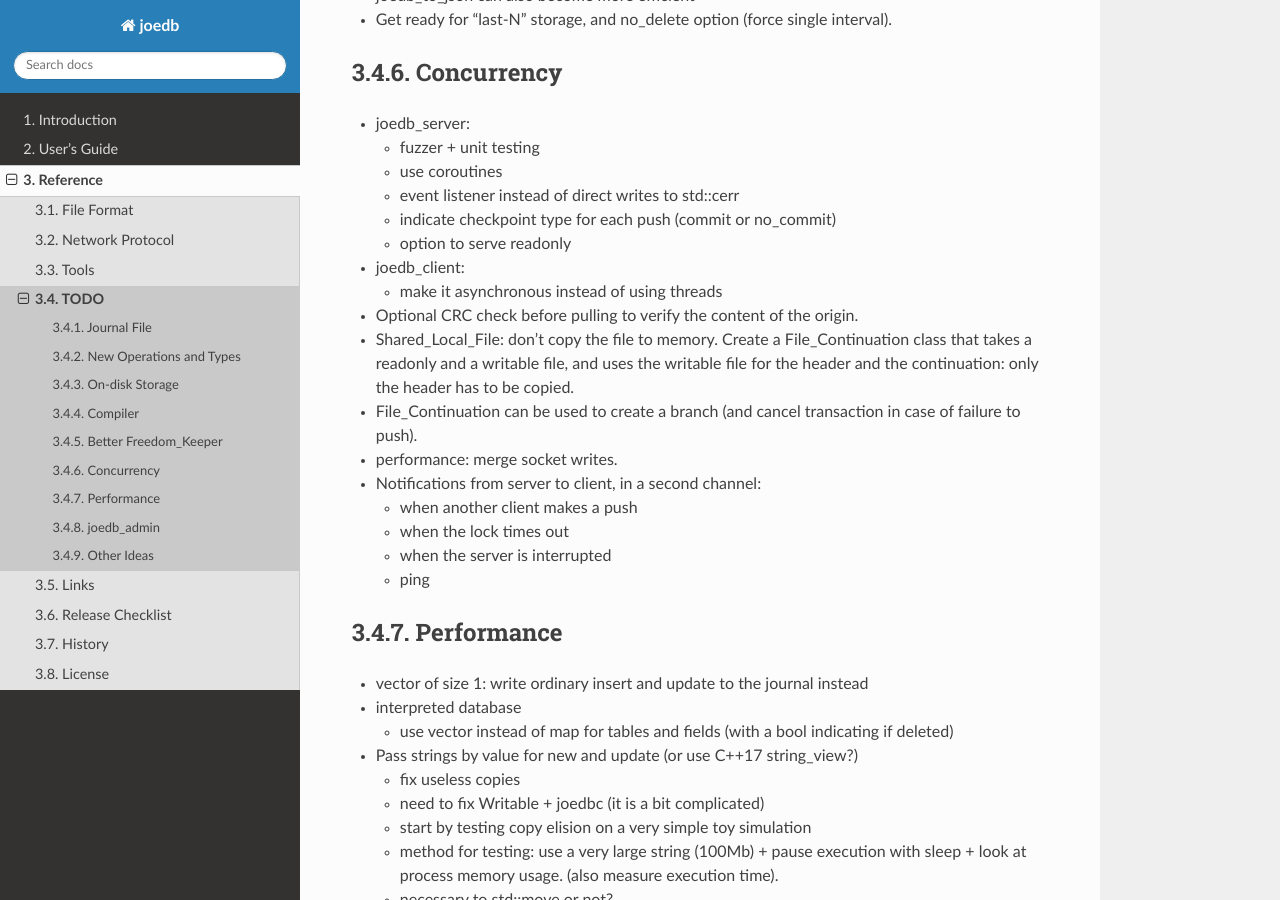
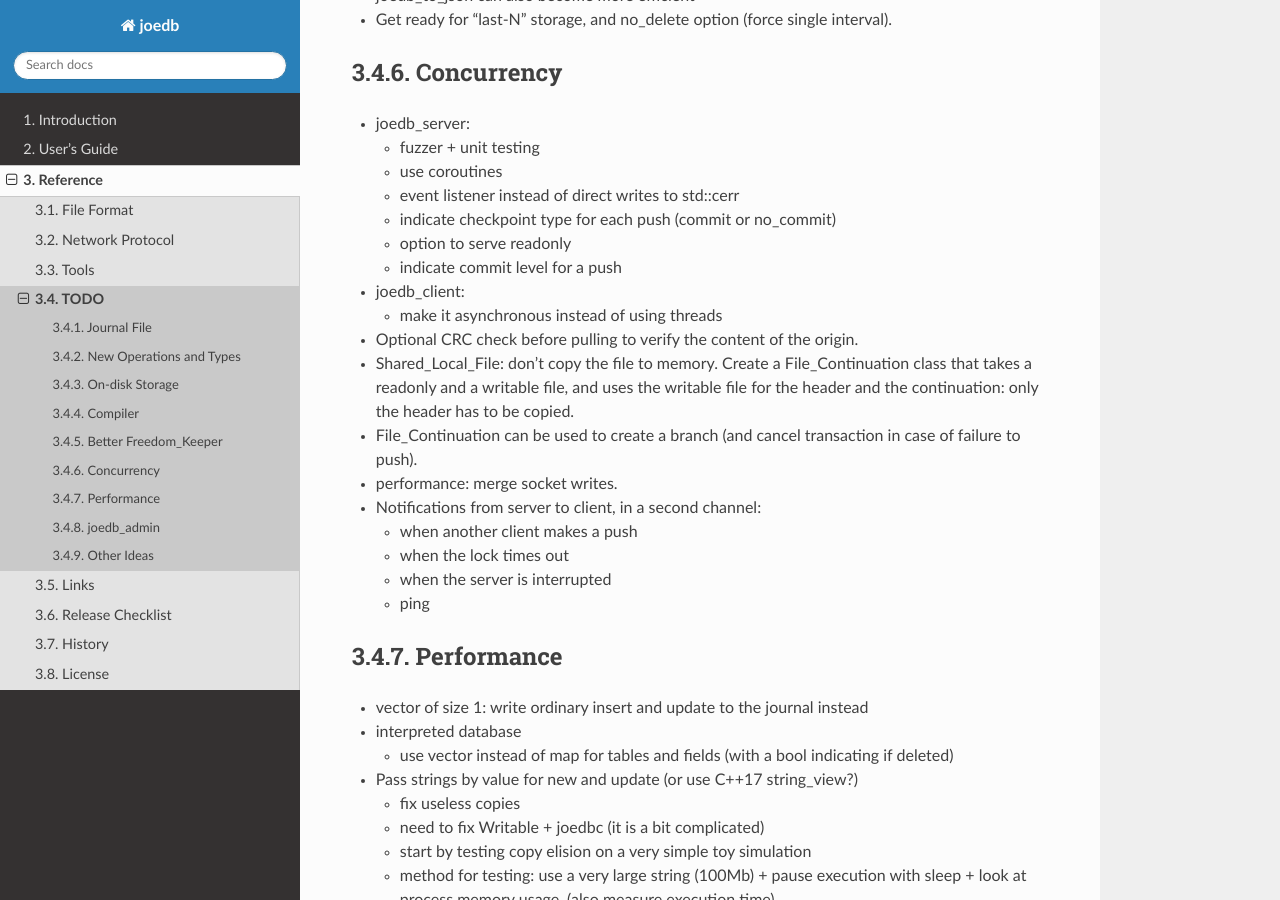
Before and after one commit to Remi-Coulom/joedb, a Sphinx documentation site: the page built from doc/source/todo.rst, in a window 1280 px wide and 900 px high, scrolled down 1873 px. Built offline with Sphinx 7.4.7 and the Read the Docs theme 2.0.0, drawn with Linux system fonts in a browser that asks for light colours; formulas are drawn with MathJax 3.

Commit message:
todo: commit level for a push

```diff
--- a/doc/source/todo.rst
+++ b/doc/source/todo.rst
@@ -95,6 +95,7 @@ Concurrency
   - event listener instead of direct writes to std::cerr
   - indicate checkpoint type for each push (commit or no_commit)
   - option to serve readonly
+  - indicate commit level for a push
 
 - joedb_client:
 
```
